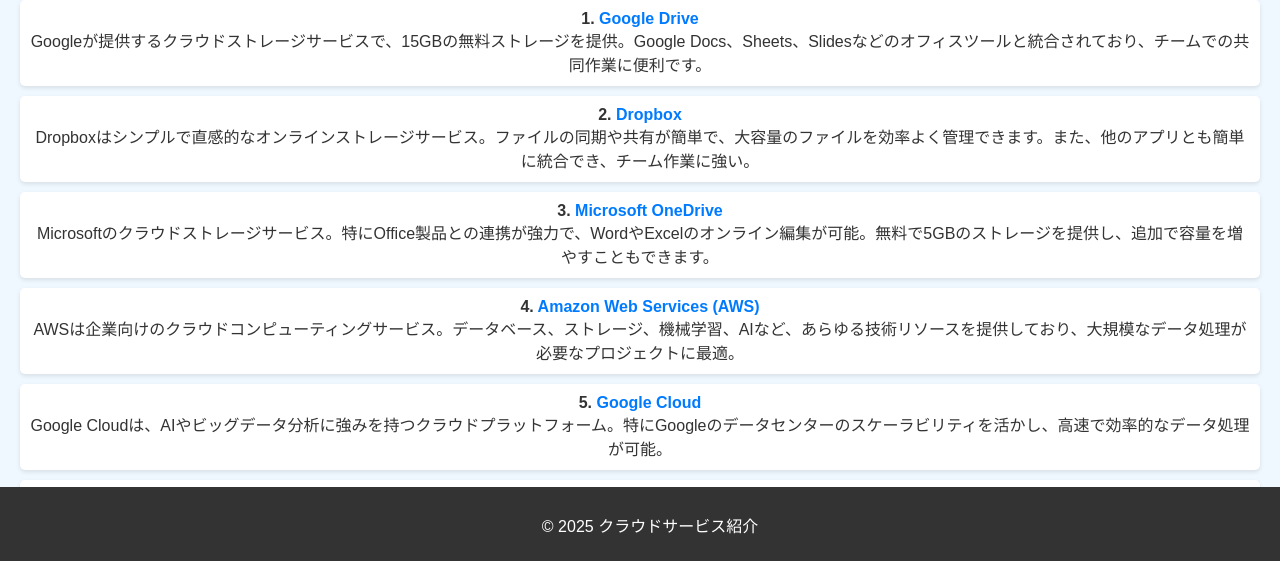
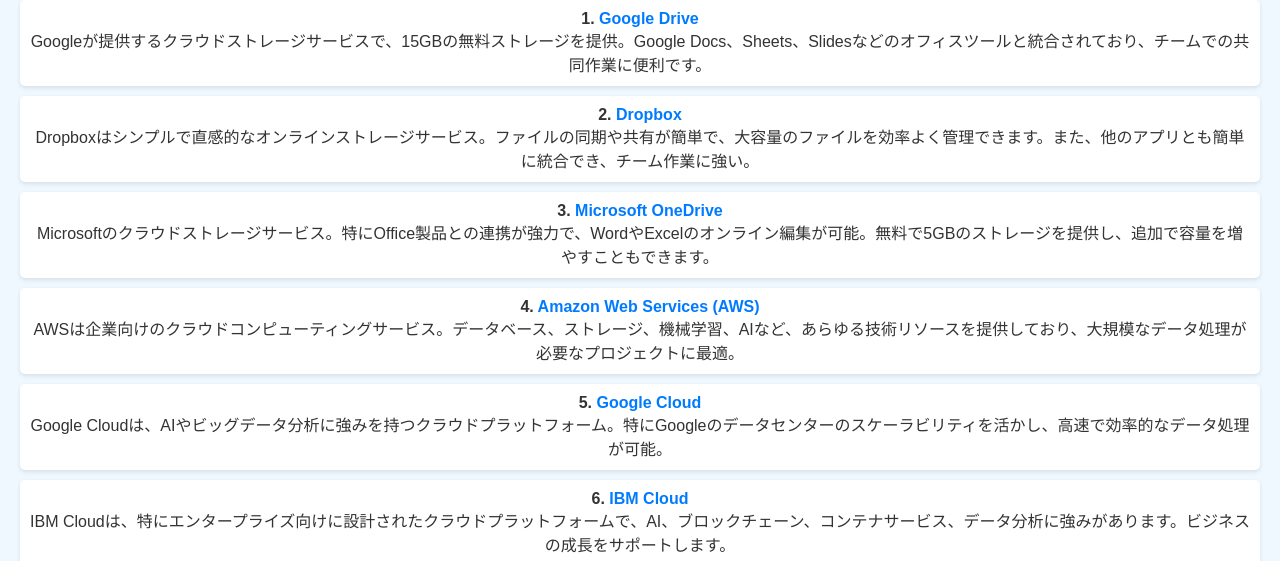
Before and after one commit to ayumunqnopnwnwpnpwonwwonnpw/Cloud-web, a plain HTML site: page index.html in a window 1280 px wide. Shown: the part 237-798 px from the top of the page. Drawn offline with Linux system fonts and the light colour scheme.

Commit message:
Update index.html

```diff
--- a/index.html
+++ b/index.html
@@ -204,9 +204,8 @@
         <p>iCloudの詳細は公式サイトでご確認ください: <a href="https://www.icloud.com" target="_blank">iCloud公式サイト</a></p>
     </section>
 
-    <footer>
-        <p>&copy; 2025 クラウドサービス紹介</p>
-    </footer>
+
+
 
 </body>
 <!DOCTYPE html>
```
